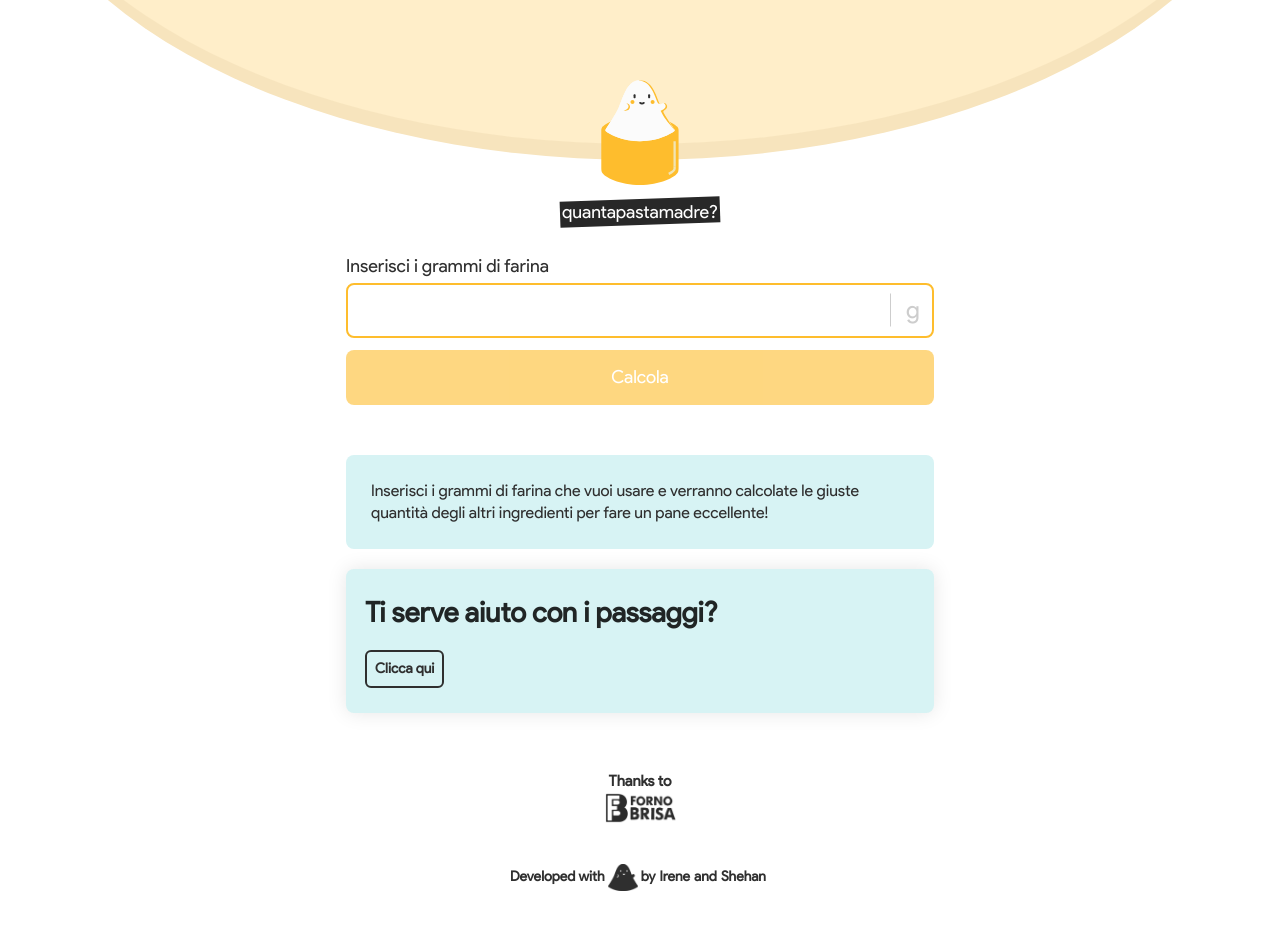
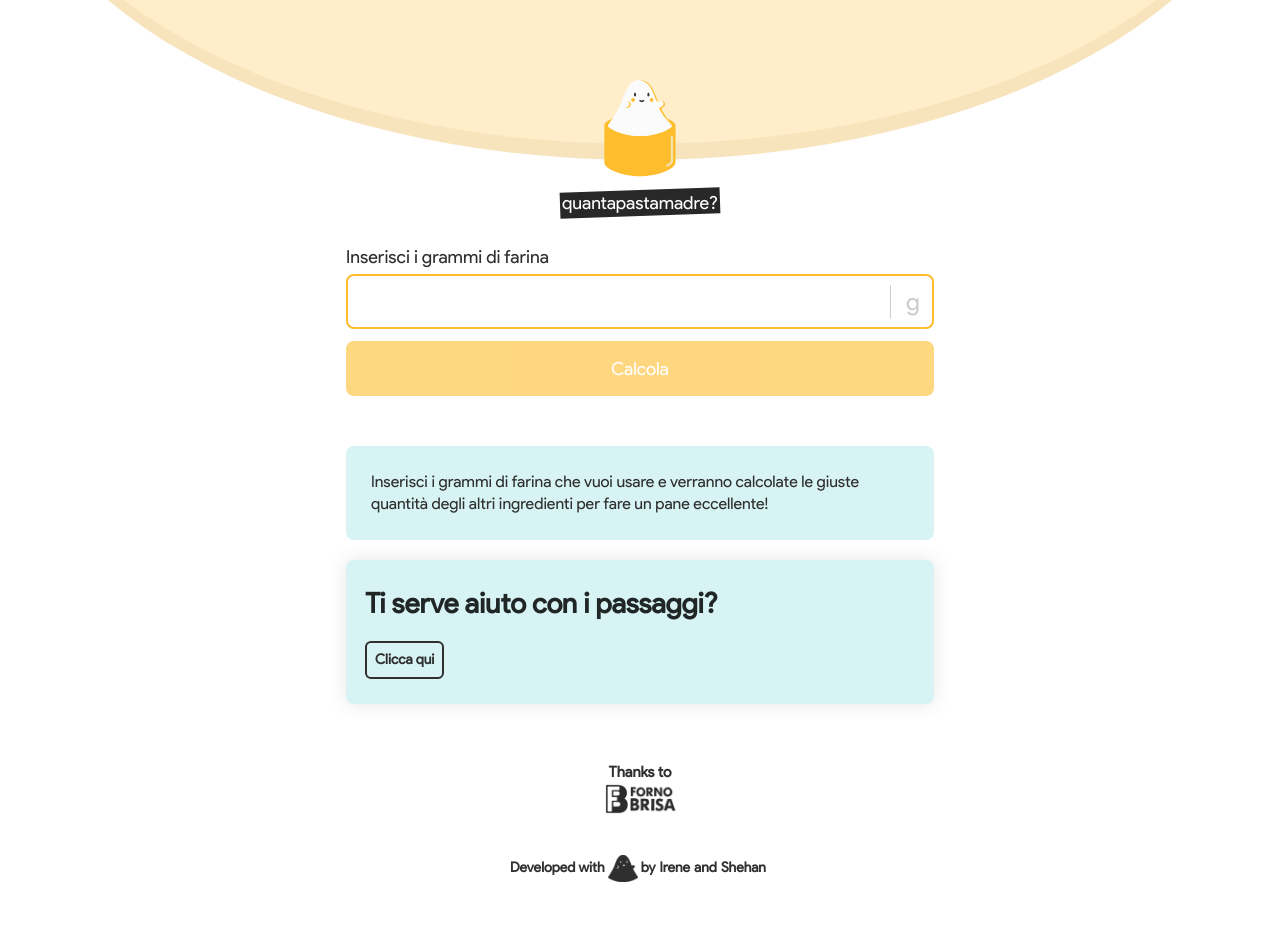
Before and after one commit to ir3ne/quantapastamadre, a React (Create React App) app: page / in a window 1280 px wide. Built offline with nearby package versions, Linux system fonts and the light colour scheme.

Commit message:
fix safari height

```diff
--- a/src/components/Logo/Logo.module.scss
+++ b/src/components/Logo/Logo.module.scss
@@ -1,6 +1,7 @@
 .logo {
   display: flex;
   justify-content: center;
+  height: 114px;
 
   &__image {
     width: 100%;
```
